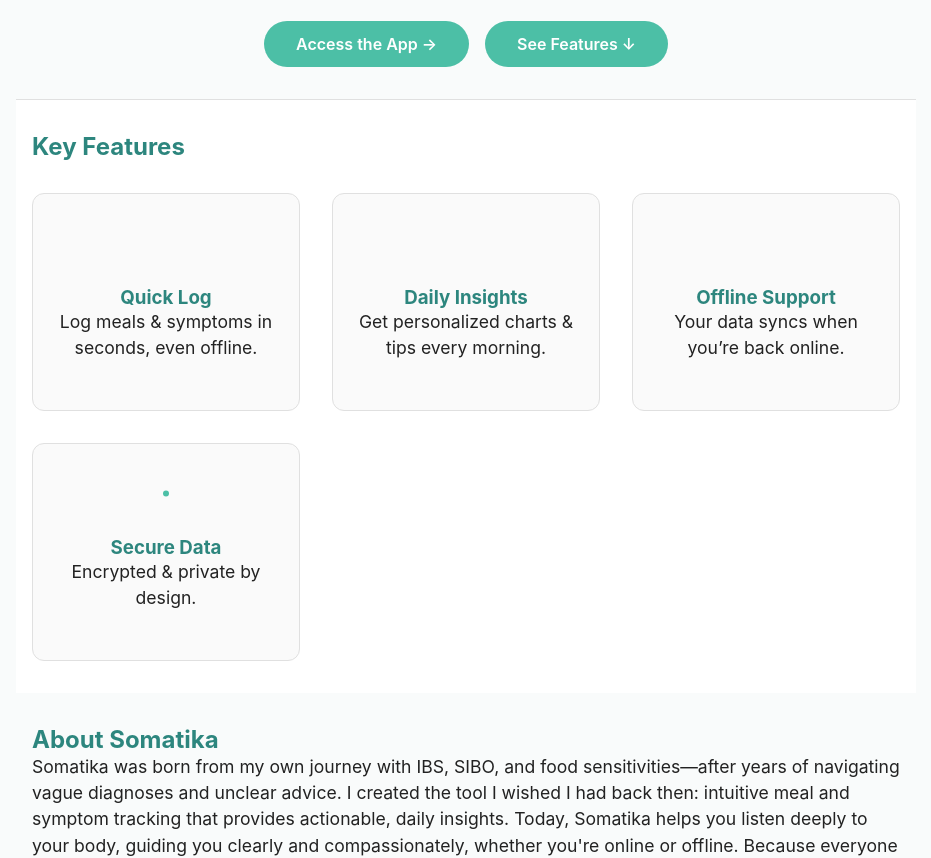
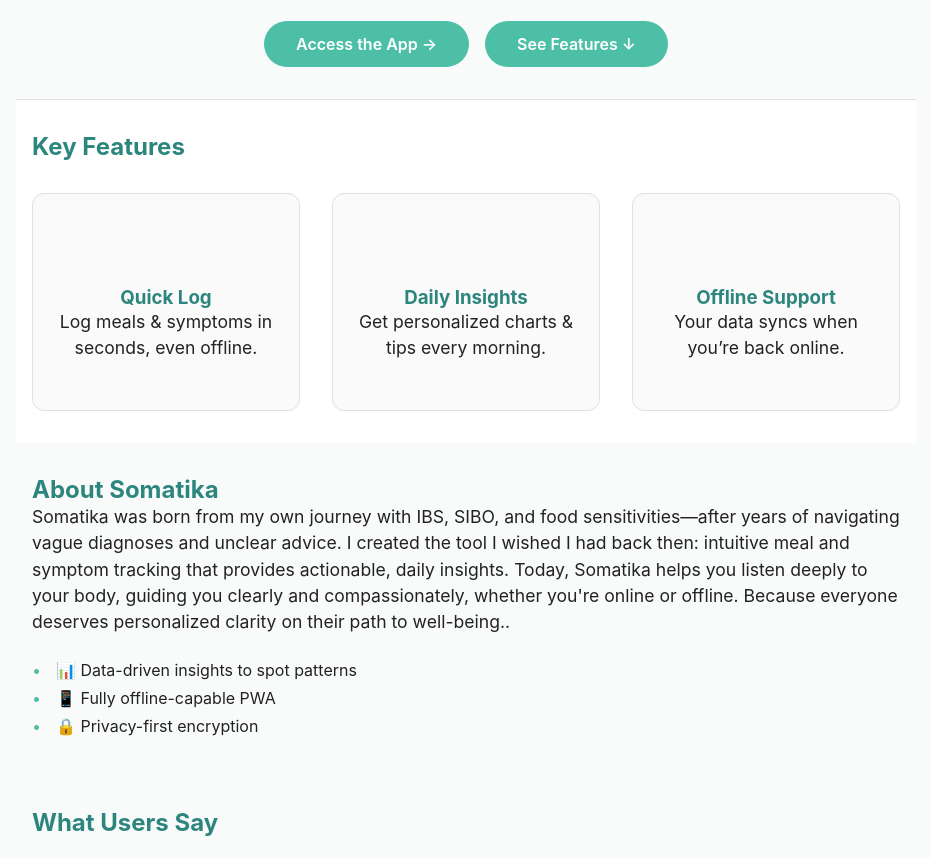
Before and after one commit to benedicte-somatika/somatika-home, a plain HTML site: page index.html in a window 1280 px wide. Shown: the part 203-1061 px from the top of the page, without its empty margins (174-1105 px from the left). Drawn offline with Linux system fonts and the light colour scheme; a web font is replaced by a local one.

Commit message:
Update index.html

```diff
--- a/index.html
+++ b/index.html
@@ -65,11 +65,6 @@
         <svg aria-hidden="true" viewBox="0 0 64 64"><path d="M32,6 L32,58 M6,32 L58,32" stroke-width="4"/></svg>
         <h3 id="feat3">Offline Support</h3>
         <p>Your data syncs when you’re back online.</p>
-      </div>
-      <div class="feature" role="region" aria-labelledby="feat4">
-        <svg aria-hidden="true" viewBox="0 0 64 64"><path d="M16 24h32v20H16z" stroke-width="4" fill="none"/><circle cx="32" cy="34" r="4" fill="#4cbfa6"/></svg>
-        <h3 id="feat4">Secure Data</h3>
-        <p>Encrypted &amp; private by design.</p>
       </div>
     </div>
   </section>
```
